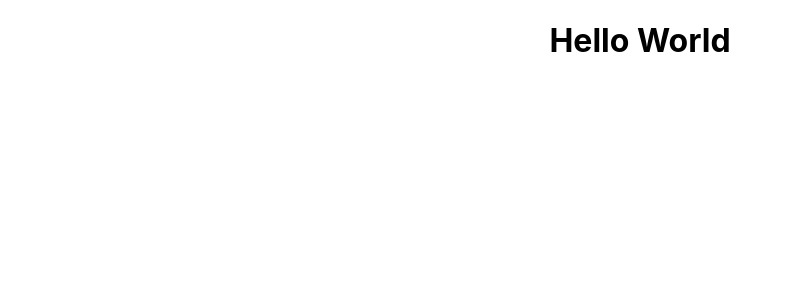
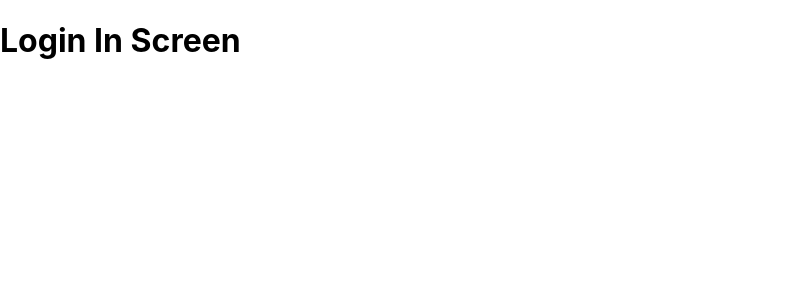
Before and after one commit to ConnorScoma1/Project-3, a React (Create React App) app: page / in a window 1280 px wide. Shown: the top 300 px of the page, without its empty margins (0-790 px from the left). Built offline with nearby package versions, Linux system fonts and the light colour scheme.

Commit message:
Routing to Login Screen

```diff
--- a/src/App.js
+++ b/src/App.js
@@ -1,11 +1,17 @@
 import React from 'react';
+import { BrowserRouter as Router, Route, Switch } from "react-router-dom";
+import Login from "./components/Login";
 import './App.css';
 
 function App() {
   return (
-    <div className="App">
-      <h1>Hello World</h1>
-    </div>
+    <Router>
+      <div>
+        <Switch>
+          <Route exact path="/" component={Login} />
+        </Switch>
+      </div>
+    </Router>
   );
 }
 
--- /dev/null
+++ b/src/components/Login.js
@@ -0,0 +1,14 @@
+import React, { Component } from "react";
+
+class Login extends Component {
+
+    render() {
+    return(
+        <div className="login-form">
+            <h1>Login In Screen</h1>
+        </div>
+    )
+    }
+}
+
+export default Login;
```
